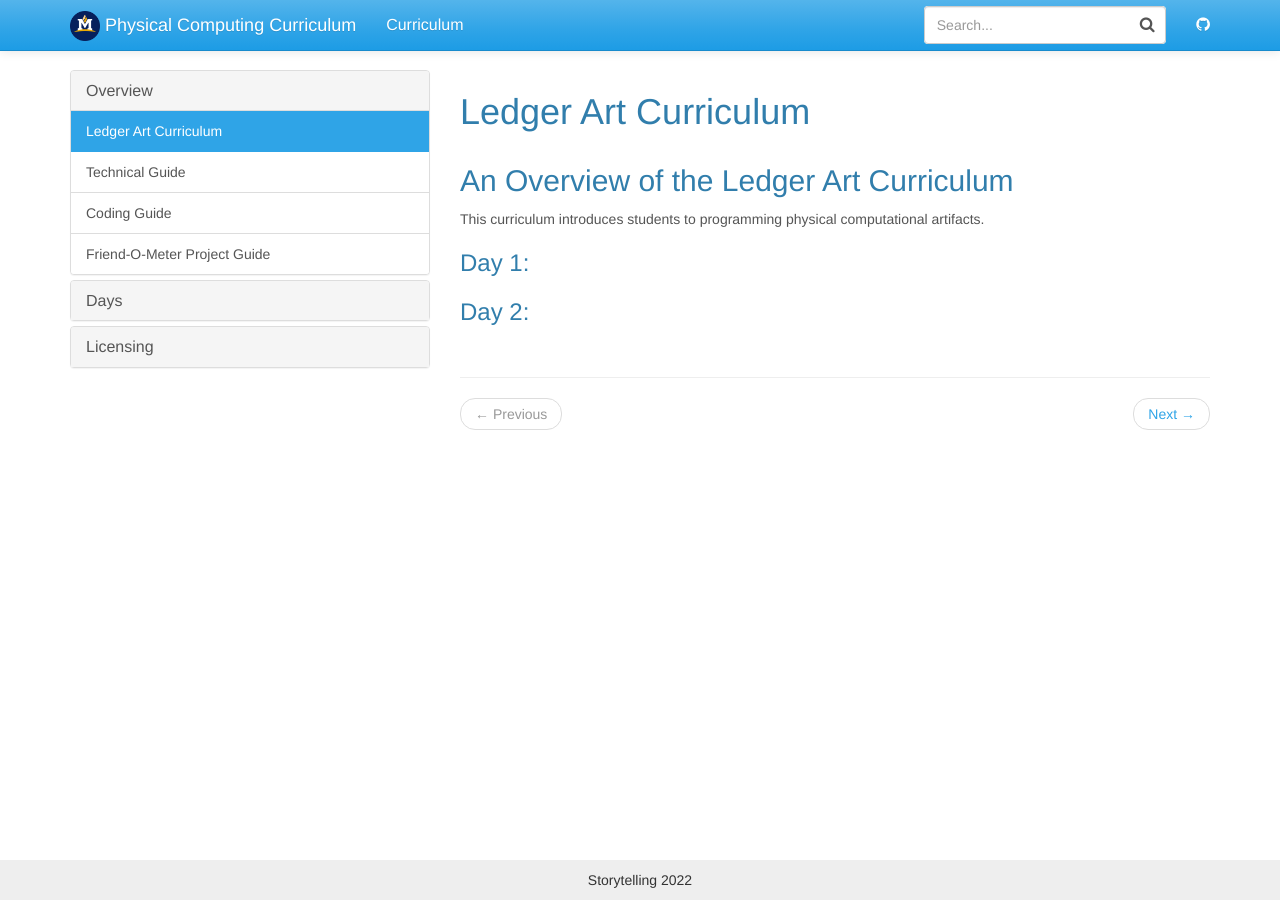
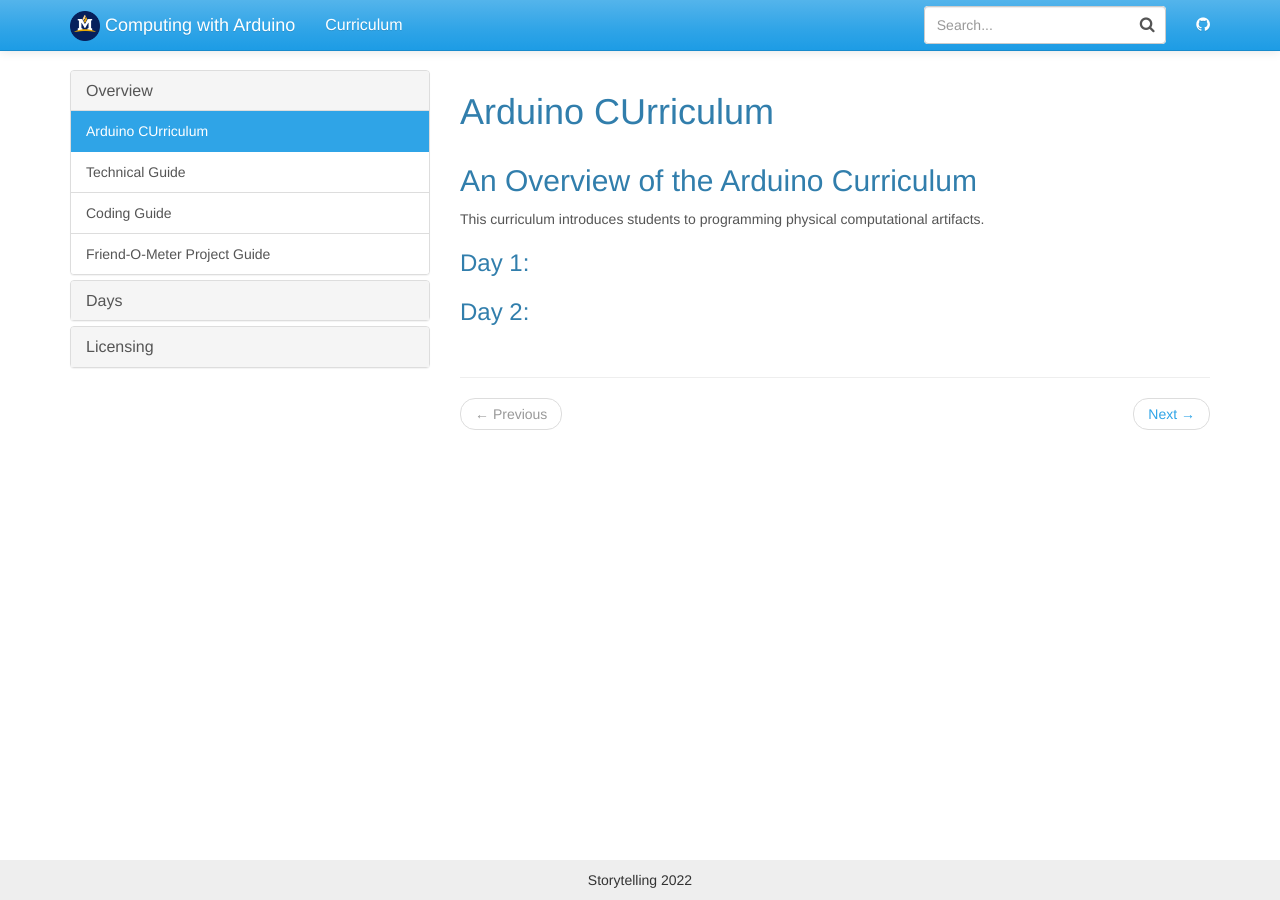
Before and after one commit to jake-chipps/friendometer, a Jekyll site: the page built from _docs/index.md, in a window 1280 px wide. Built offline with Jekyll 4.4.1, drawn with Linux system fonts in a browser that asks for light colours.

Commit message:
Change title

```diff
--- a/_config.yml
+++ b/_config.yml
@@ -1,5 +1,5 @@
 # Site settings
-title: Physical Computing Curriculum
+title: Computing with Arduino
 email: joseph.chipps@montana.edu
 description: >
   CS Curriculum for Montana
--- a/_docs/index.md
+++ b/_docs/index.md
@@ -1,13 +1,12 @@
 ---
-title: Ledger Art Curriculum
+title: Arduino CUrriculum
 permalink: /docs/home/
 redirect_from: /docs/index.html
 ---
 
-## An Overview of the Ledger Art Curriculum
+## An Overview of the Arduino Curriculum
 
-This curriculum introduces students to programming physical computational
-artifacts.
+This curriculum introduces students to programming physical computational artifacts.
 
 ### Day 1:
 
```
